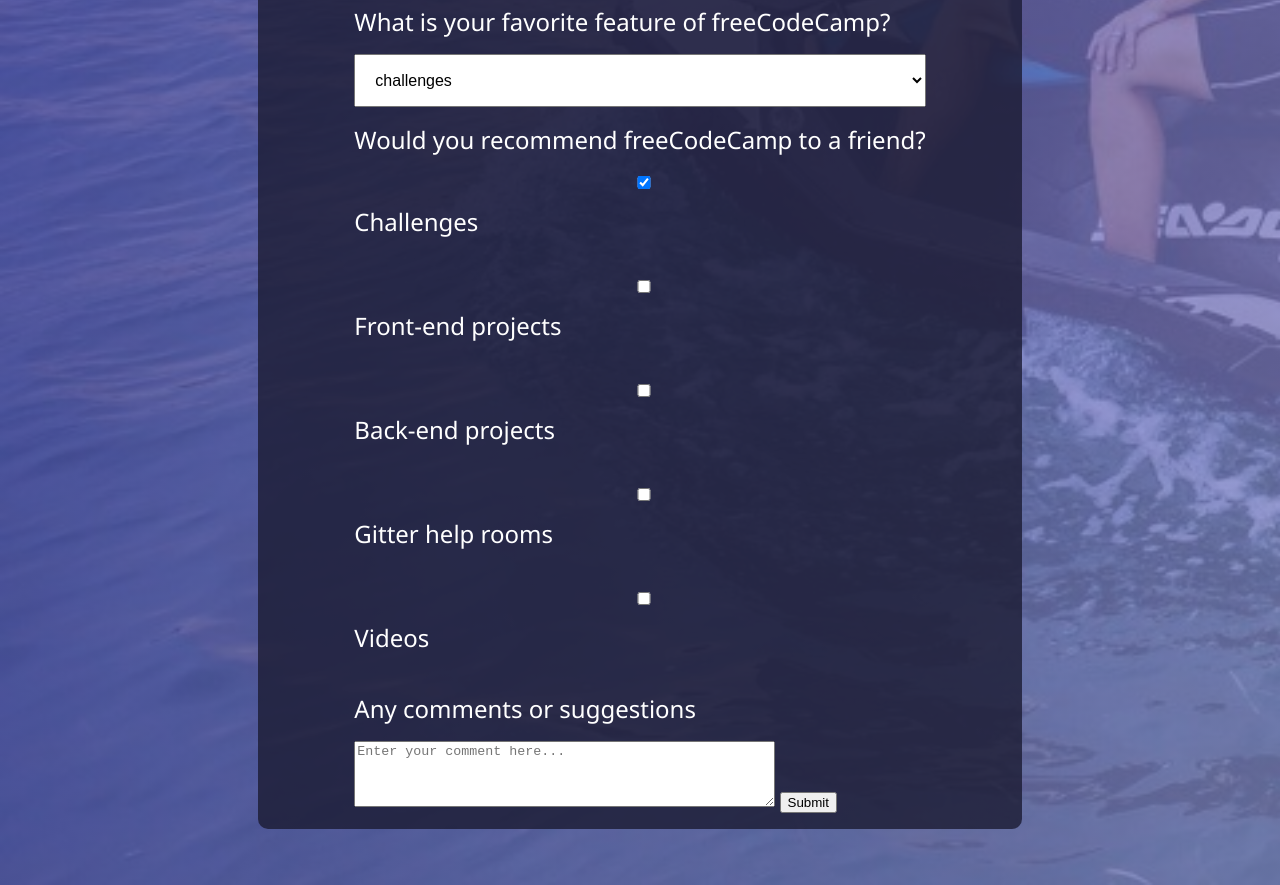
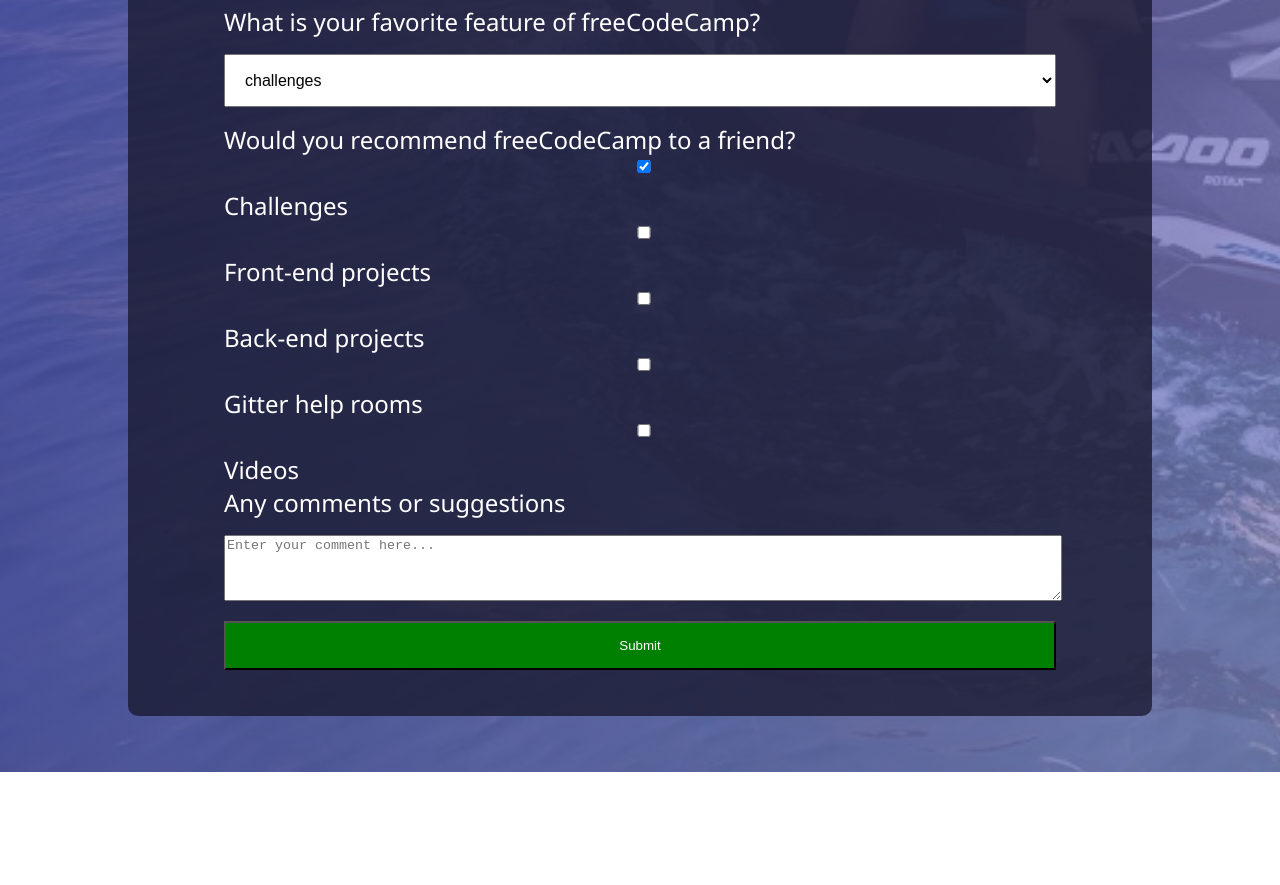
Before and after one commit to jafarFahimi/test2, a plain HTML site: page survey_form.html in a window 1280 px wide. Shown: the part 1040-1925 px from the top of the page. After the commit the page ends 1812 px from the top, so only its background shows below. Drawn offline with Linux system fonts and the light colour scheme.

Commit message:
changed form

```diff
--- a/survey_form.css
+++ b/survey_form.css
@@ -43,3 +43,20 @@ select {
    width: 100%;
    margin-bottom: 1rem;
 }
+textarea {
+   display: block;
+   width: 100%
+}
+button {
+   width: 100%;
+   background-color: green;
+   margin-top: 20px;
+   margin-bottom: 30px;
+   padding-top: 15px;
+   padding-bottom: 15px;
+   color: white;
+}
+.inline {
+   display: inline;
+
+}
```
